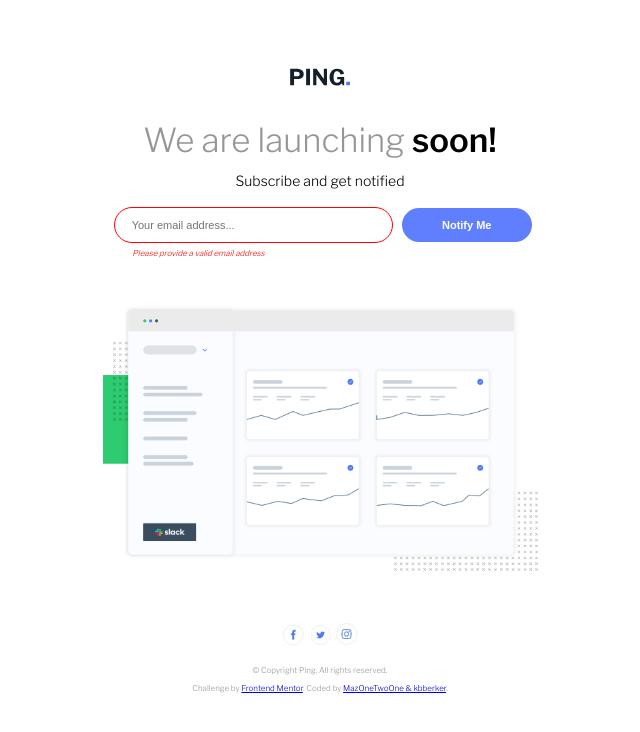
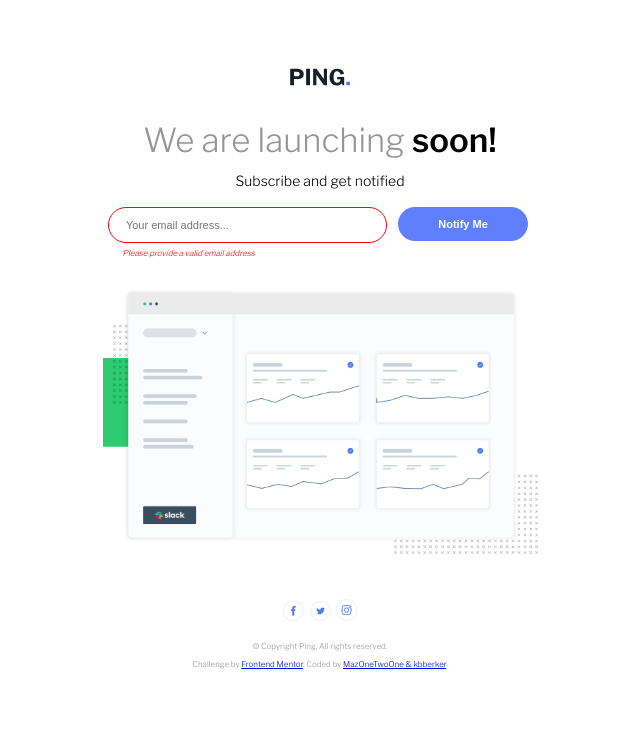
Before and after one commit to MazOneTwoOne/PingComingSoon, a plain HTML site: page index.html in a window 1280 px wide. Both pictures are taken after a click on the input "Notify Me". Shown: the whole page, without its empty margins (320-960 px from the left). Drawn offline with nearby package versions, Linux system fonts and the light colour scheme.

Commit message:
added grid and got rid of <p> elements

```diff
--- a/index.css
+++ b/index.css
@@ -35,6 +35,11 @@ html {
   margin: 12px;
 }
 
+.grid-on-buttons {
+  display: grid;
+  grid-template-columns: 2fr 1fr;
+}
+
 .form-control {
   font-weight: 300;
   font-size: 11px;
@@ -60,6 +65,7 @@ html {
   text-align: center;
   display: inline-block;
   width: 130px;
+  margin: 0.5em;
 }
 
 .button:hover {
@@ -71,17 +77,20 @@ html {
   font-style: italic;
   color: red;
   display: inline;
-  margin-left: -243px;
   visibility: hidden;
+  grid-column: 1/2;
+  grid-row: 2/3;
+  margin-left: 20px;
 }
 
 .body-photo {
-  margin-top: 15px;
+  margin-top: 30px;
   width: 435px;
 }
 
 .social-logo {
-  margin: 15px;
+  margin-top: 40px;
+  margin-bottom: 15px;
 }
 
 .facebook {
@@ -106,7 +115,7 @@ html {
   .heading {font-size: 22px;}
   .heading-bold {font-size: 22px;}
   .sub-heading {font-size: 11px;}
-  .flex-on-buttons {display:flex; flex-direction: column; align-items: center;}
+  .grid-on-buttons {display:flex; flex-direction: column; align-items: center;}
   .form-control {text-indent: 10px;}
   .button {width: 278px;}
   .hiddenText {display: flex; margin-left: unset;}
--- a/index.html
+++ b/index.html
@@ -26,18 +26,20 @@
     <div class="sub-heading">
       Subscribe and get notified
     </div>
-    <div class="flex-on-buttons">
-      <input id="subscribe-email" required="required" type="email" placeholder="  Your email address..." class="form-control">
-      <input id="subscribe-submit" type="submit" onClick="check()" value="Notify Me" class="button">  <!-- onClick activates 'check()' function. -->
+    <div class="grid-on-buttons">
+      <div>
+        <input id="subscribe-email" required="required" type="email" placeholder="  Your email address..." class="form-control">
+      </div>
+      <div id="hiddenText" class="hiddenText">
+          Please provide a valid email address
+      </div>
+      <div>
+        <input id="subscribe-submit" type="submit" onClick="check()" value="Notify Me" class="button">  <!-- onClick activates 'check()' function. -->
+      </div>
     </div>
-    <div id="hiddenText" class="hiddenText">
-      Please provide a valid email address
-    </div>
-    <p></p>
     <div>
       <img src="images/illustration-dashboard.png" alt="Ilusstration of Dashboard" class="body-photo">
     </div>
-    <p></p>
     <div class="social-logo">
       <img src="images/facebook.png" alt="facebook" class="facebook">
       <img src="images/twitter.png" alt="twitter" class="twitter">
```
